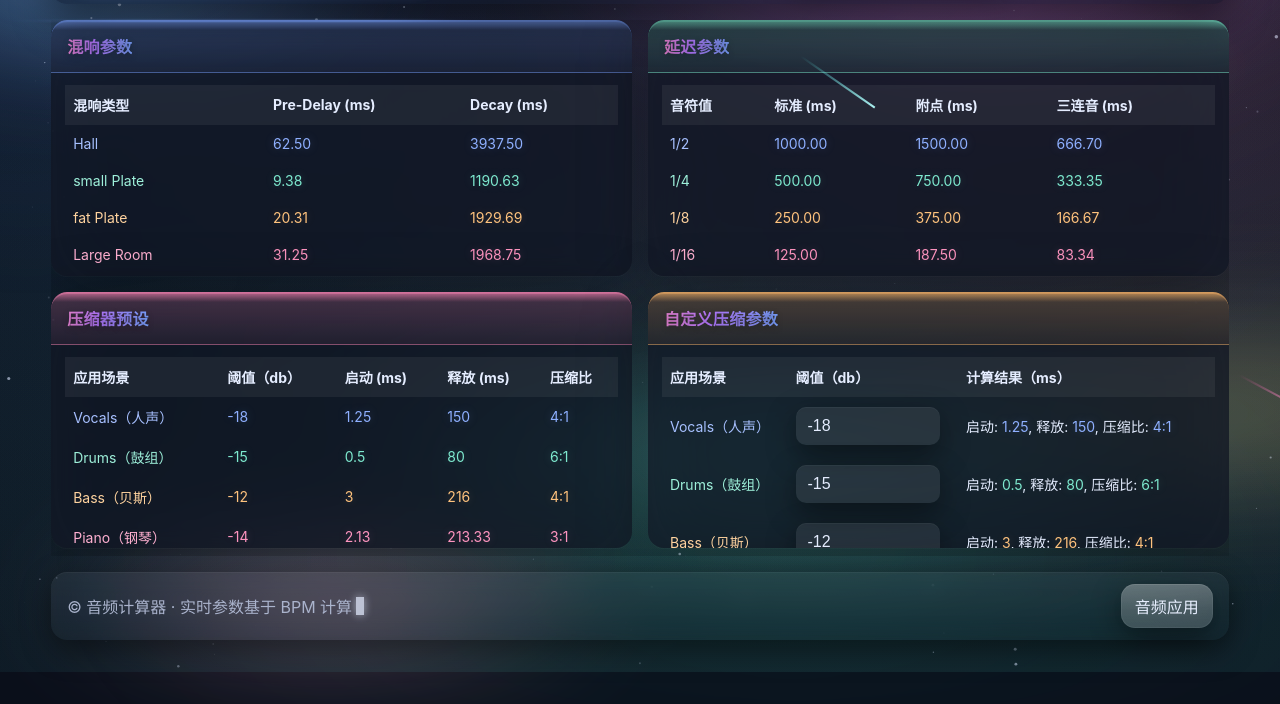
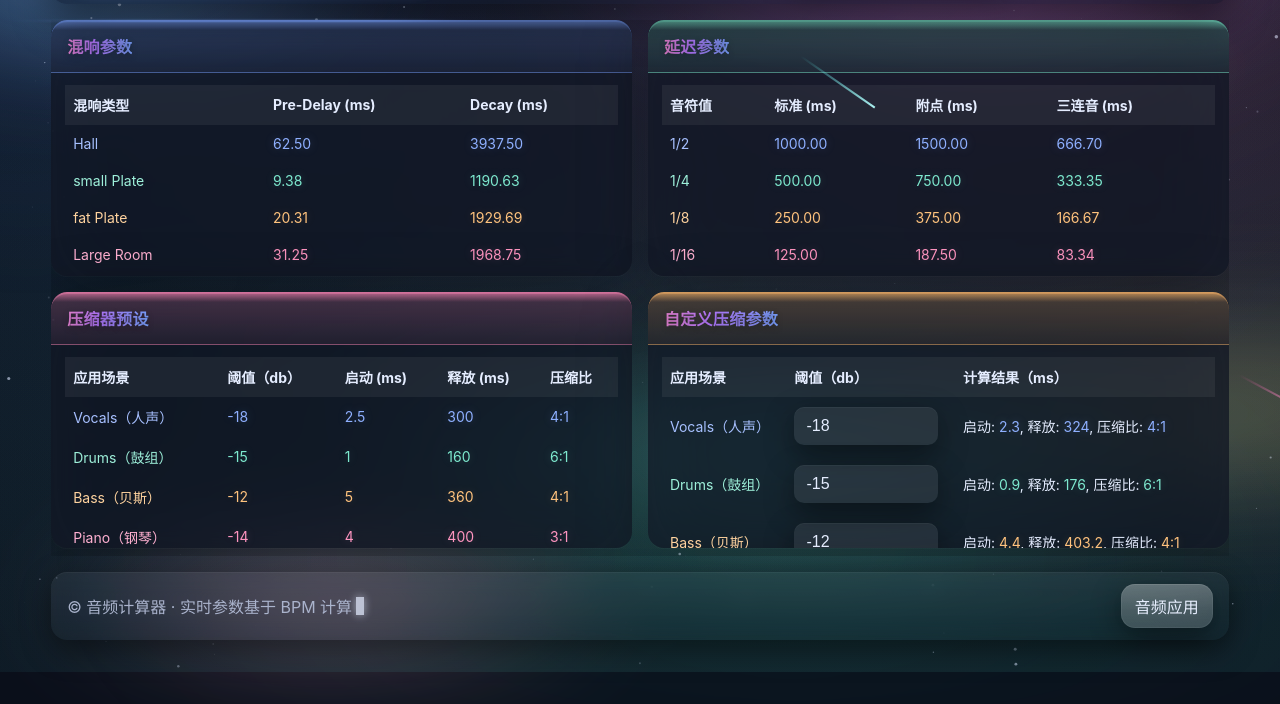
Before and after one commit to martjay/audiocalc-next, a website: page index/index.html in a window 1280 px wide. Shown: the part 128-832 px from the top of the page. Drawn offline with Linux system fonts and the light colour scheme.

Commit message:
mix: 恢复压缩算法为改前标准版
- 预设不受阈值影响，只按BPM系数映射
- 自定义恢复阈值±20%温和影响模型
- 保留压缩比与UI显示

```diff
--- a/index/index.html
+++ b/index/index.html
@@ -1078,20 +1078,16 @@
             }
 
             function calculateCompressorPresets(bpm) {
+                // 恢复为修改前的更稳健算法：预设不受阈值影响，仅按 BPM 映射
                 const quarter = 60000 / bpm;
                 const whole = quarter * 4;
                 const rows = ["vocals","drums","bass","piano","guitar","master"];
                 rows.forEach((id, idx) => {
                     const pre = configs.compressorPresets.find(p=>p.id===id);
                     if (!pre) return;
-
-                    // 阈值影响因子（更简单的线性关系）
-                    const threshold = parseInt(pre.threshold);
-                    const thresholdFactor = Math.max(0.5, Math.min(1.5, (threshold + 30) / 30));
-
-                    // 统一计算方式
-                    const attack = Math.max(0.5, Math.min(100, (quarter * pre.attackFactor * thresholdFactor).toFixed(2)));
-                    const release = Math.max(10, Math.min(2000, (whole * pre.releaseFactor * thresholdFactor).toFixed(2)));
+                    // 预设：attack 与 release 仅依赖 BPM 与类型系数
+                    const attack = Math.max(0.5, Math.min(100, (quarter * pre.attackFactor).toFixed(2)));
+                    const release = Math.max(10, Math.min(2000, (whole * pre.releaseFactor).toFixed(2)));
                     const ratio = pre.ratio;
 
                     const aEl = document.getElementById(`${id}-attack`);
@@ -1109,19 +1105,18 @@
             }
 
             function calculateCustomCompressor(bpm, type, threshold) {
+                // 恢复为修改前的阈值温和影响模型（±20%）
                 const quarter = 60000 / bpm;
                 const whole = quarter * 4;
                 const cfg = configs.customCompressor.find(c=>c.id===type);
                 if (!cfg) return null;
-
-                // 阈值影响因子（更简单的线性关系）
-                const thresholdFactor = Math.max(0.5, Math.min(1.5, (threshold + 30) / 30));
-
-                // 统一计算方式
-                const attack = Math.max(0.5, Math.min(100, (quarter * cfg.attackFactor * thresholdFactor).toFixed(2)));
-                const release = Math.max(10, Math.min(2000, (whole * cfg.releaseFactor * thresholdFactor).toFixed(2)));
+                // 将阈值映射到 0~1，并形成温和偏移
+                const tf = Math.max(0.1, Math.min(1, (threshold + 60) / 60));
+                const aF = cfg.attackFactor * (1 - (tf - 0.5) * 0.4);
+                const rF = cfg.releaseFactor * (1 + (tf - 0.5) * 0.4);
+                const attack = Math.max(0.5, Math.min(100, (quarter * aF).toFixed(2)));
+                const release = Math.max(10, Math.min(2000, (whole * rF).toFixed(2)));
                 const ratio = cfg.ratio;
-
                 return { attack, release, ratio };
             }
 
```
